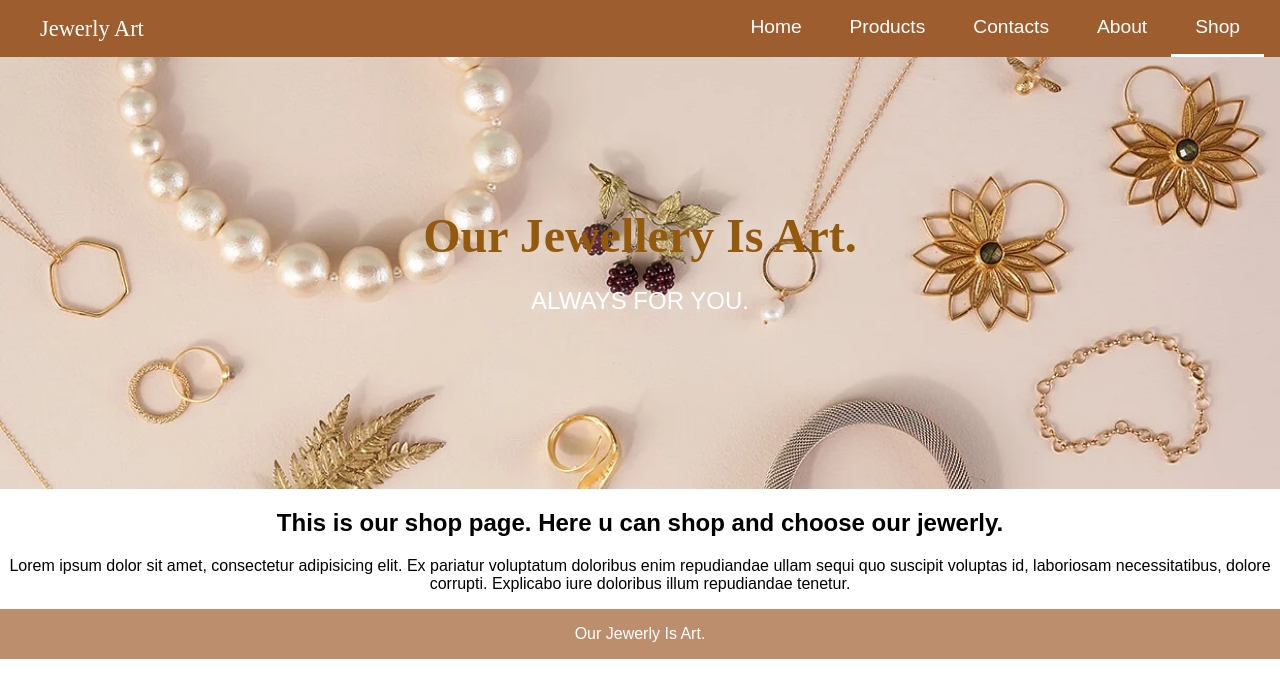
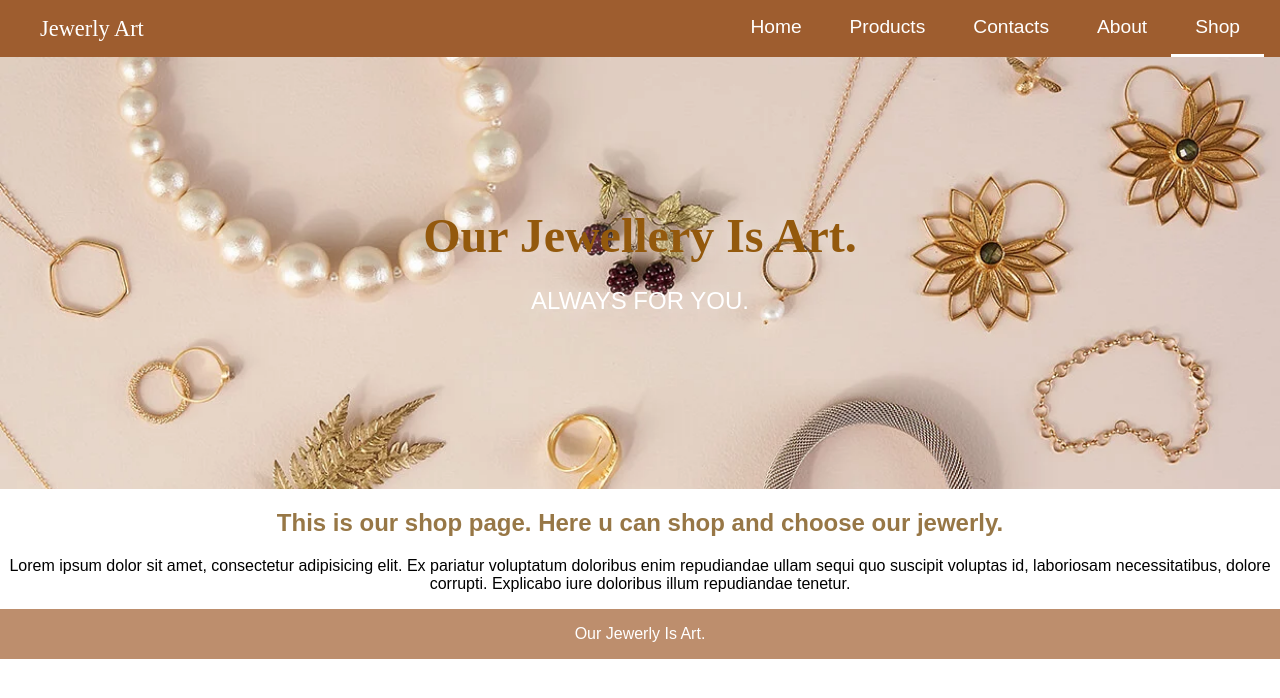
Before and after one commit to NazikAskhatova/diploma, a React (Create React App) app: page /shop in a window 1280 px wide. Shown: the top 698 px of the page. Built offline with nearby package versions, Linux system fonts and the light colour scheme; a web font is replaced by a local one.

Commit message:
added new className

```diff
--- a/src/pages/About.css
+++ /dev/null
@@ -1,3 +0,0 @@
-.about-page {
-    text-align: center;
-}
--- a/src/pages/About.js
+++ b/src/pages/About.js
@@ -1,8 +1,8 @@
-import "./About.css"
+import "./style.css"
 import React from "react";
 function About() {
     return (
-      <article className="about-page">
+      <article className="text-center">
         <h1 >This page about us and our company.</h1>
         <p>Lorem ipsum dolor sit amet, consectetur adipisicing elit. Ex pariatur voluptatum doloribus enim repudiandae ullam sequi quo suscipit voluptas id, laboriosam necessitatibus, dolore corrupti. Explicabo iure doloribus illum repudiandae tenetur.</p>
       </article>
--- a/src/pages/Contacts.css
+++ /dev/null
@@ -1,3 +0,0 @@
-.contacts-page h1 {
-    text-align: center;
-}
--- a/src/pages/Contacts.js
+++ b/src/pages/Contacts.js
@@ -1,8 +1,8 @@
-import "./Contacts.css"
+import "./style.css"
 import React from "react";
 function Contacts() {
     return (
-      <article className="contacts-page">
+      <article className="text-center">
         <h1>This is Contacts page.</h1>
         <p>Lorem ipsum dolor sit amet, consectetur adipisicing elit. Ex pariatur voluptatum doloribus enim repudiandae ullam sequi quo suscipit voluptas id, laboriosam necessitatibus, dolore corrupti. Explicabo iure doloribus illum repudiandae tenetur.</p>
       </article>
--- a/src/pages/Home.css
+++ /dev/null
@@ -1,3 +0,0 @@
-.home-page h1 {
-    text-align: center;
-}
--- a/src/pages/Home.js
+++ b/src/pages/Home.js
@@ -1,8 +1,8 @@
-import "./Home.css"
+import "./style.css"
 import React from "react";
 function Home() {
     return (
-      <article className="home-page">
+      <article className="text-center">
         <h1>This is home page.</h1>
         <p>Lorem ipsum dolor sit amet, consectetur adipisicing elit. Ex pariatur voluptatum doloribus enim repudiandae ullam sequi quo suscipit voluptas id, laboriosam necessitatibus, dolore corrupti. Explicabo iure doloribus illum repudiandae tenetur.</p>
       </article>
--- a/src/pages/Products.css
+++ /dev/null
@@ -1,3 +0,0 @@
-.products-page h1 {
-    text-align: center;
-}
--- a/src/pages/Products.js
+++ b/src/pages/Products.js
@@ -1,8 +1,8 @@
-import "./Products.css"
+import "./style.css"
 import React from "react";
 function Products() {
     return (
-      <article className="products-page">
+      <article className="text-center">
         <h1>This is products page.</h1>
         <p>Lorem ipsum dolor sit amet, consectetur adipisicing elit. Ex pariatur voluptatum doloribus enim repudiandae ullam sequi quo suscipit voluptas id, laboriosam necessitatibus, dolore corrupti. Explicabo iure doloribus illum repudiandae tenetur.</p>
       </article>
--- a/src/pages/Shop.css
+++ /dev/null
@@ -1,3 +0,0 @@
-.shop-page h1 {
-    text-align: center;
-}
--- a/src/pages/Shop.js
+++ b/src/pages/Shop.js
@@ -1,8 +1,8 @@
-import "./Shop.css"
+import "./style.css"
 import React from "react";
 function Shop() {
     return (
-      <article className="shop-page">
+      <article className="text-center">
         <h1>This is our shop page. Here u can shop and choose our jewerly.</h1>
         <p>Lorem ipsum dolor sit amet, consectetur adipisicing elit. Ex pariatur voluptatum doloribus enim repudiandae ullam sequi quo suscipit voluptas id, laboriosam necessitatibus, dolore corrupti. Explicabo iure doloribus illum repudiandae tenetur.</p>
       </article>
--- /dev/null
+++ b/src/pages/style.css
@@ -0,0 +1,6 @@
+.text-center {
+    text-align: center;
+}
+.text-center h1 {
+    color: rgba(149, 116, 66, 0.982);
+}
```
